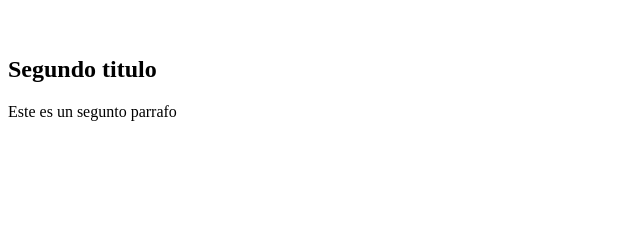
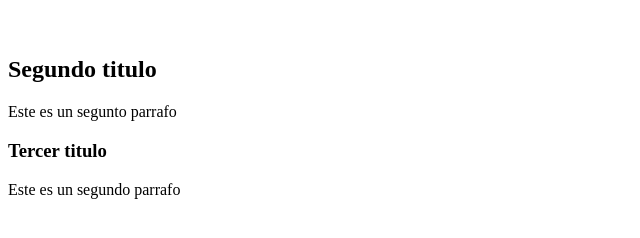
Before and after one commit to johnncanani/prueba, a plain HTML site: page index.html in a window 1280 px wide. Shown: the part 48-286 px from the top of the page, without its empty margins (0-640 px from the left). Drawn offline with Linux system fonts and the light colour scheme.

Commit message:
agrego segundo parrafo

```diff
--- a/index.html
+++ b/index.html
@@ -13,5 +13,8 @@
 
 		<h2>Segundo titulo</h2>
 		<p>Este es un segunto parrafo </p>
+
+		<h3>Tercer titulo</h3>
+		<p>Este es un segundo parrafo</p>
 	</body>
 </html>
```
